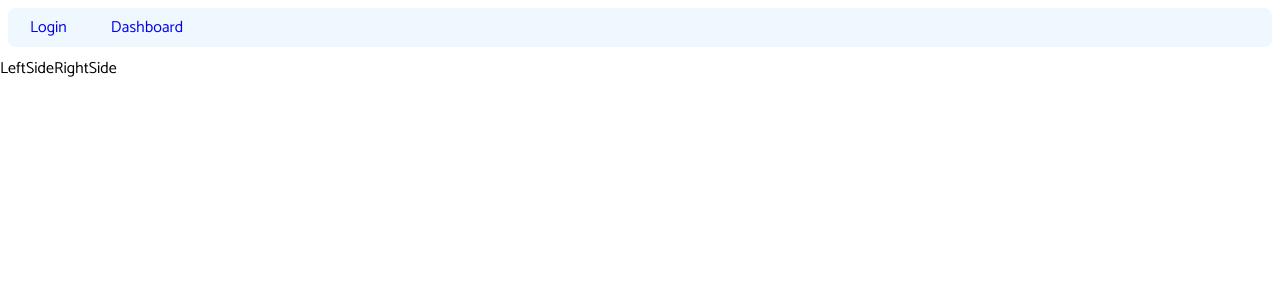
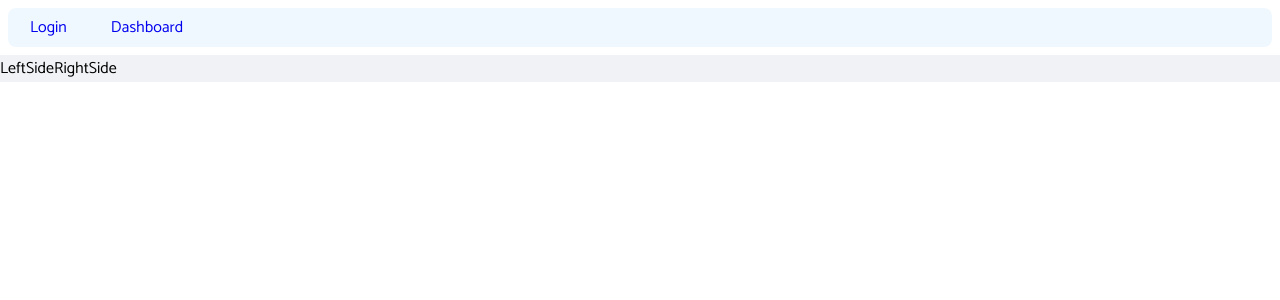
Before and after one commit to itsupportnsw/student-portal-new, a React (Create React App) app: page / in a window 1280 px wide. Shown: the top 300 px of the page. Built offline with nearby package versions, Linux system fonts and the light colour scheme.

Commit message:
set screen size for login

```diff
--- a/src/pages/Login/Login.css
+++ b/src/pages/Login/Login.css
@@ -1,4 +1,10 @@
 .Login {
     display: flex;
 
+    position: relative;
+    max-width: 1440px;
+
+
+    background: #F0F2F5;
+
 }
```
